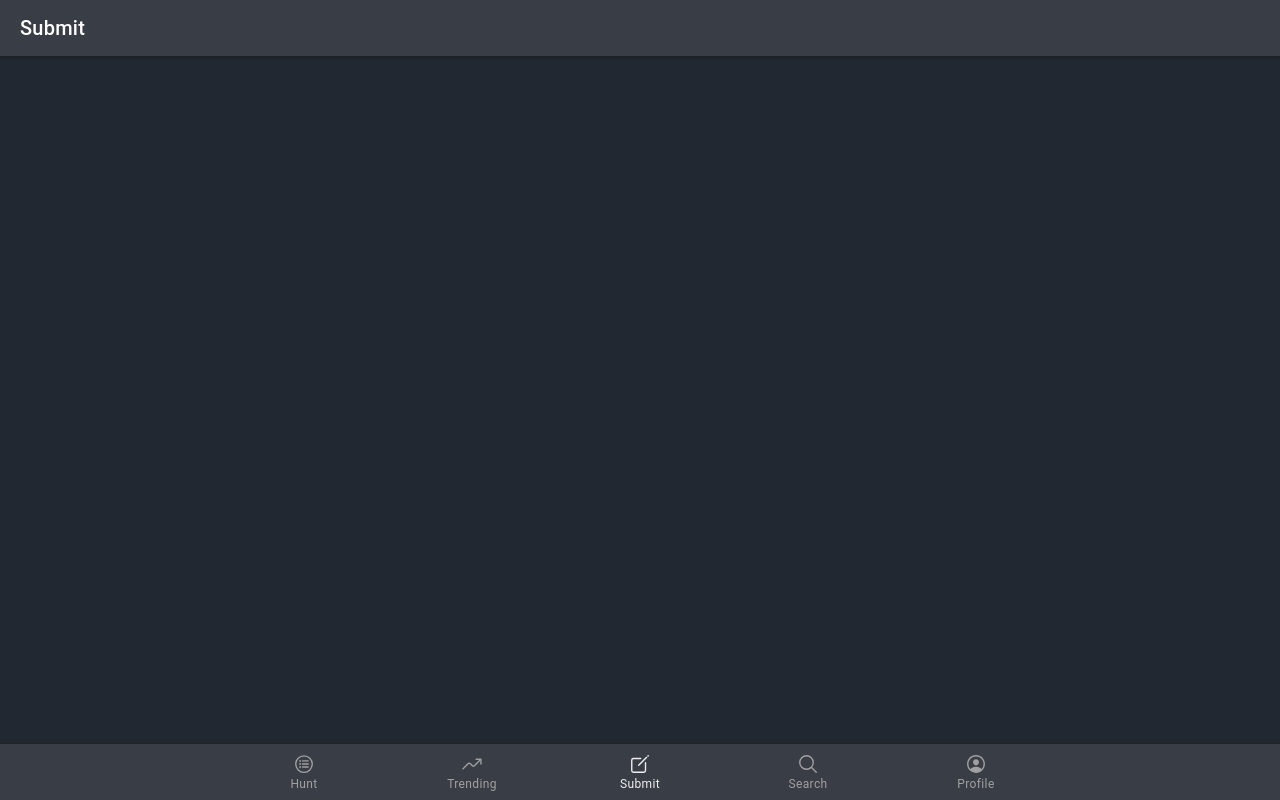
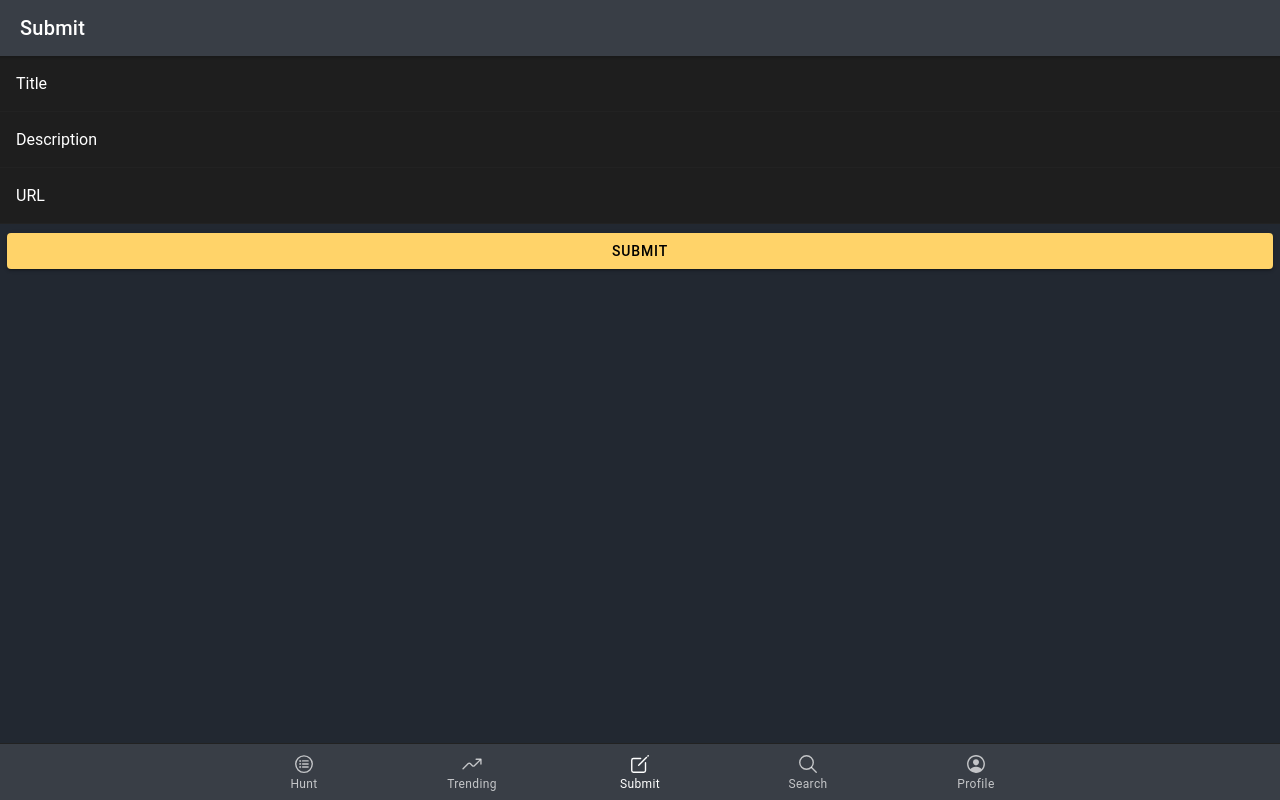
Before and after one commit to sehrish30/Reddit, a React (Create React App) app: page /submit in a window 1280 px wide. Built offline with nearby package versions, Linux system fonts and the light colour scheme; no server answers.

Commit message:
submit sommunities with firebase firstore

```diff
--- a/src/App.js
+++ b/src/App.js
@@ -73,7 +73,7 @@ const App = () => {
               <Route component={() => <Redirect to="/home" />} />
             </IonRouterOutlet>
 
-            <IonTabBar slot="bottom">
+            <IonTabBar slot="bottom" color="medium">
               <IonTabButton tab="home" href="/home">
                 <IonIcon icon={listCircleOutline} />
                 <IonLabel>Hunt</IonLabel>
--- /dev/null
+++ b/src/components/Product/validateCreateProduct.js
@@ -0,0 +1,26 @@
+const validateCreateProduct = (values) => {
+  let errors = {};
+
+  //Title errors
+  if (!values.title) {
+    errors.title = "Title is required";
+  }
+
+  //Description Errors
+  if (!values.description) {
+    errors.description = "Description is required";
+  } else if (values.description.length < 10) {
+    errors.description = "Description must be atleast 10 characters";
+  }
+
+  // URL Errors
+  if (!values.url) {
+    errors.url = "Url is required";
+  } else if (!/^(ftp|https|https):\/\/[^ "]+$/.test(values.url)) {
+    errors.password = "The URL must be valid";
+  }
+
+  return errors;
+};
+
+export default validateCreateProduct;
--- a/src/firebase/index.js
+++ b/src/firebase/index.js
@@ -35,3 +35,6 @@ export const resetPassword = (email) => {
 export const checking = (email, password) => {
   return firebase.auth.EmailAuthProvider.credential(email, password);
 };
+
+//Products Ref Collection
+export const productsRef = db.collection("products");
--- a/src/pages/Submit.js
+++ b/src/pages/Submit.js
@@ -1,14 +1,127 @@
-import React from "react";
-import { IonPage, IonContent } from "@ionic/react";
+import React, { useContext, useState } from "react";
+import useFormValidation from "../hooks/useFormValidation";
+import {
+  IonPage,
+  IonContent,
+  IonLabel,
+  IonItem,
+  IonInput,
+  IonRow,
+  IonCol,
+  IonButton,
+} from "@ionic/react";
 import SmallHeader from "../components/Header/SmallHeader";
 import LargeHeader from "../components/Header/LargeHeader";
+import { productsRef } from "../firebase";
+import { toast } from "../utils/toast";
+import { useHistory } from "react-router-dom";
+import UserContext from "../contexts/UserContext";
+import validateCreateProduct from "../components/Product/validateCreateProduct";
 
 const Submit = () => {
+  const history = useHistory();
+  const { user } = useContext(UserContext);
+  const [submitting, setSubmitting] = useState(false);
+
+  const handleCreate = async () => {
+    try {
+      if (!user) {
+        history.push("/login");
+        return;
+      }
+      setSubmitting(true);
+
+      const { url, description, title } = values;
+      const id = productsRef.doc().id;
+
+      const newProduct = {
+        title,
+        url,
+        description,
+        poastedBy: {
+          id: user.uid,
+          name: user.displayName,
+        },
+        voteCount: 1,
+        comments: [],
+        votes: [
+          {
+            votedBy: { id: user.uid, name: user.displayName },
+          },
+        ],
+        created: Date.now(),
+      };
+      await productsRef.doc(id).set(newProduct);
+      setSubmitting(false);
+      history.push("/");
+    } catch (err) {
+      console.error(err);
+      toast(err.message);
+      setSubmitting(false);
+    }
+  };
+
+  const INITIAL_STATE = {
+    title: "",
+    description: "",
+    url: "",
+  };
+
+  const { handleSubmit, handleChange, values } = useFormValidation(
+    INITIAL_STATE,
+    validateCreateProduct,
+    handleCreate
+  );
+
   return (
     <IonPage>
       <SmallHeader title="Submit" />
       <IonContent fullscreen>
         <LargeHeader title="Submit" />
+        <IonItem lines="full">
+          <IonLabel position="floating">Title</IonLabel>
+          <IonInput
+            name="title"
+            value={values.title}
+            type="text"
+            onIonChange={handleChange}
+            required
+          ></IonInput>
+        </IonItem>
+        <IonItem lines="full">
+          <IonLabel position="floating">Description</IonLabel>
+          <IonInput
+            name="description"
+            value={values.description}
+            type="text"
+            onIonChange={handleChange}
+            required
+          ></IonInput>
+        </IonItem>
+        <IonItem lines="full">
+          <IonLabel position="floating">URL</IonLabel>
+          <IonInput
+            name="url"
+            value={values.url}
+            type="text"
+            onIonChange={handleChange}
+            required
+          ></IonInput>
+        </IonItem>
+
+        <IonRow>
+          <IonCol>
+            <IonButton
+              type="submit"
+              color="warning"
+              expand="block"
+              disabled={submitting}
+              onClick={handleSubmit}
+            >
+              Submit
+            </IonButton>
+          </IonCol>
+        </IonRow>
       </IonContent>
     </IonPage>
   );
--- a/src/theme/variables.css
+++ b/src/theme/variables.css
@@ -60,17 +60,17 @@ http://ionicframework.com/docs/theming/ */
   --ion-color-dark-tint: #383e46;
 
   /** medium **/
-  --ion-color-medium: #24a19c;
-  --ion-color-medium-rgb: 36, 161, 156;
+  --ion-color-medium: #393e46;
+  --ion-color-medium-rgb: 57, 62, 70;
   --ion-color-medium-contrast: #ffffff;
   --ion-color-medium-contrast-rgb: 255, 255, 255;
-  --ion-color-medium-shade: #208e89;
-  --ion-color-medium-tint: #3aaaa6;
+  --ion-color-medium-shade: #32373e;
+  --ion-color-medium-tint: #4d5159;
 
   /** light **/
   --ion-color-light: #6ebfb5;
   --ion-color-light-rgb: 110, 191, 181;
-  --ion-color-light-contrast: #000000;
+  --ion-color-light-contrast: #b03f04;
   --ion-color-light-contrast-rgb: 0, 0, 0;
   --ion-color-light-shade: #61a89f;
   --ion-color-light-tint: #7dc5bc;
@@ -132,12 +132,12 @@ http://ionicframework.com/docs/theming/ */
     --ion-color-dark-shade: #1e232b;
     --ion-color-dark-tint: #383e46;
 
-    --ion-color-medium: #24a19c;
-    --ion-color-medium-rgb: 36, 161, 156;
-    --ion-color-medium-contrast: #ffffff;
+    --ion-color-medium: #393e46;
+    --ion-color-medium-rgb: 57, 62, 70;
+    --ion-color-medium-contrast: #fbfbfb;
     --ion-color-medium-contrast-rgb: 255, 255, 255;
-    --ion-color-medium-shade: #208e89;
-    --ion-color-medium-tint: #3aaaa6;
+    --ion-color-medium-shade: #32373e;
+    --ion-color-medium-tint: #4d5159;
 
     --ion-color-light: #6ebfb5;
     --ion-color-light-rgb: 110, 191, 181;
```
